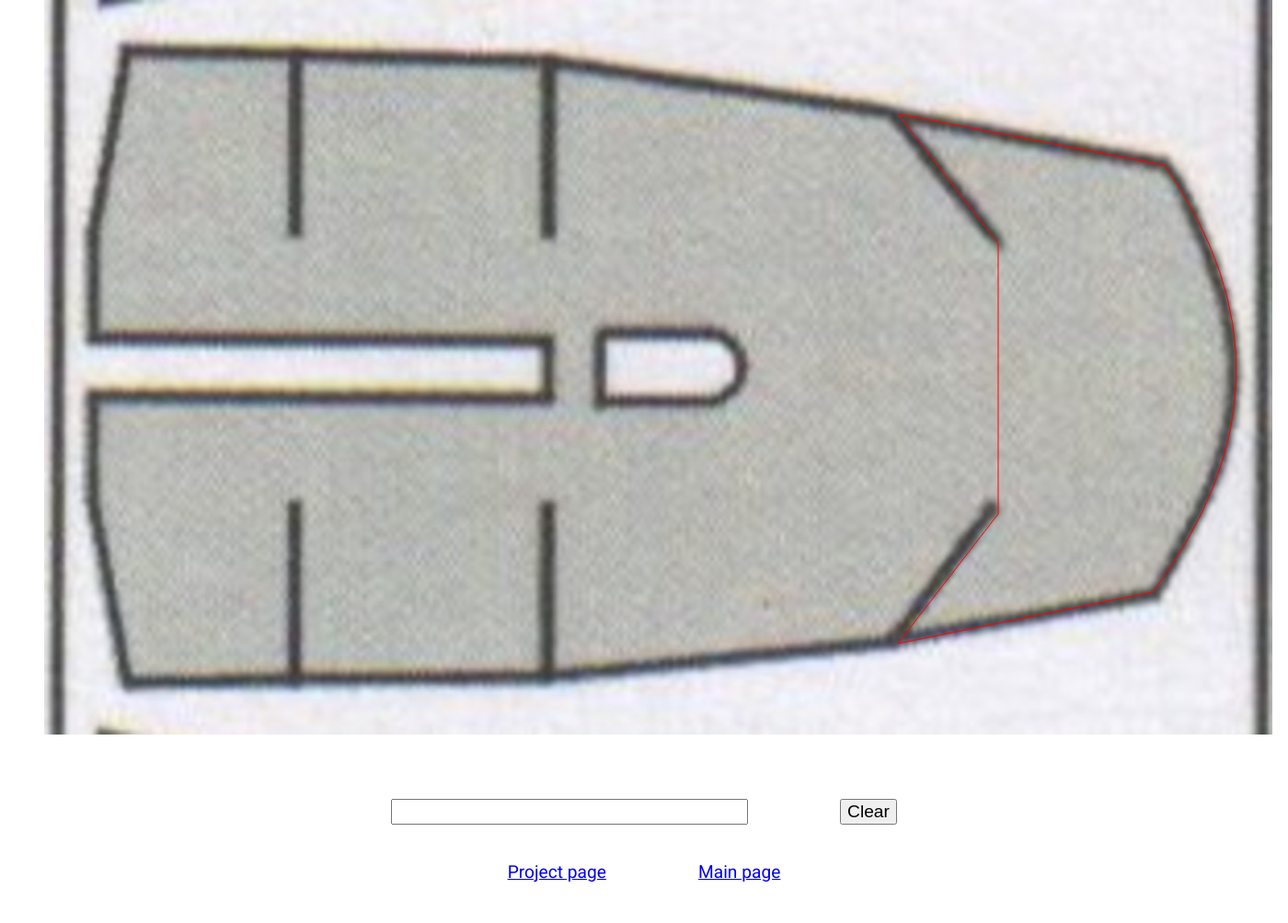
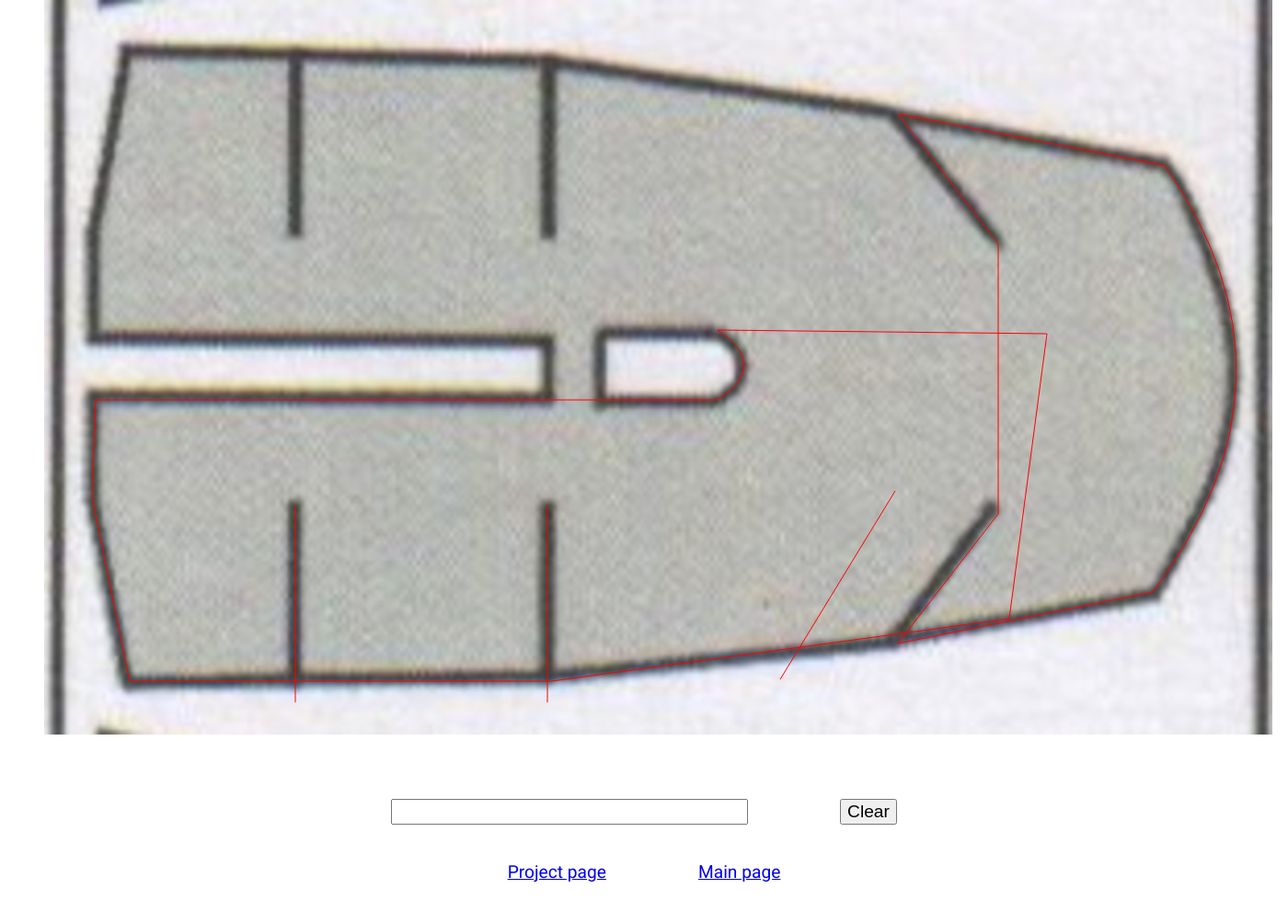
Before and after one commit to brothertoad/masks, a PHP site: page /paths/48-Tamiya-Fw-190/flat-top-800.php in a window 1400 px wide. Shown: the part 51-1055 px from the top of the page at 92% size. Run offline with PHP 8.4, Linux system fonts and the light colour scheme.

Commit message:
Checkpoint for Tamiya Fw 190.

```diff
--- a/www/paths/48-Tamiya-Fw-190/flat-top-800.css
+++ b/www/paths/48-Tamiya-Fw-190/flat-top-800.css
@@ -11,7 +11,7 @@ svg {
 	height: 800px;
 }
 
-path {
+path, line {
 	fill: none;
 	stroke: red;
 }
--- a/www/paths/48-Tamiya-Fw-190/flat-top-800.php
+++ b/www/paths/48-Tamiya-Fw-190/flat-top-800.php
@@ -12,6 +12,10 @@
 		<div class="image-div cell" onclick="addCoords(event);">
 			<svg>
 				<path d="M 1037 266 L 928 125 L 1218 181 Q 1380 413, 1205 645 L 928 701 L 1037 560 Z" />
+				<path d="M 93 742 L 52 541 L 56 436 L 732 436 Q 790 398, 732 360 L 1090 364 L 1049 674 L 551 742 Z" />
+				<line x1="273" y1="551" x2="273" y2="765" />
+				<line x1="547" y1="551" x2="547" y2="765" />
+				<line x1="925" y1="535" x2="800" y2="740" />
 			</svg>
 		</div>
 		<div class="column cell">
```
Also changed, not shown: www/paths/48-Tamiya-Fw-190/48-Tamiya-Fw-190.svg.
